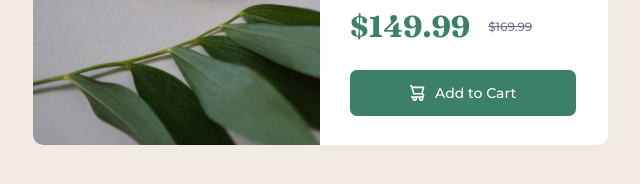
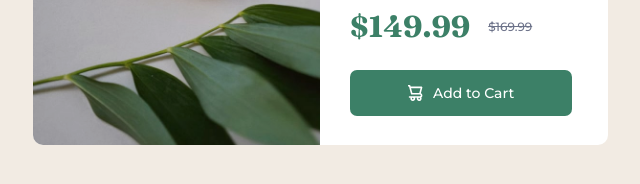
Before and after one commit to Rock-n-Roll-CRC/product-preview-card-component, a plain HTML site: page index.html in a window 1280 px wide. Shown: the part 470-654 px from the top of the page, 320-960 px from the left. Drawn offline with Linux system fonts and the light colour scheme.

Commit message:
Small optimisations and fixes...

```diff
--- a/index.html
+++ b/index.html
@@ -42,7 +42,7 @@
         </div>
         <button>
           <img src="images/icon-cart.svg" alt="Trolley icon" />
-          <p>Add to Cart</p>
+          Add to Cart
         </button>
       </div>
     </div>
--- a/styles/product-info-card.css
+++ b/styles/product-info-card.css
@@ -48,7 +48,7 @@
   color: #fff;
   font: 500 14px Montserrat, sans-serif;
   border-radius: 7px;
-  padding: 14px 60px;
+  padding: 14px 58px;
   cursor: pointer;
 }
 
```
